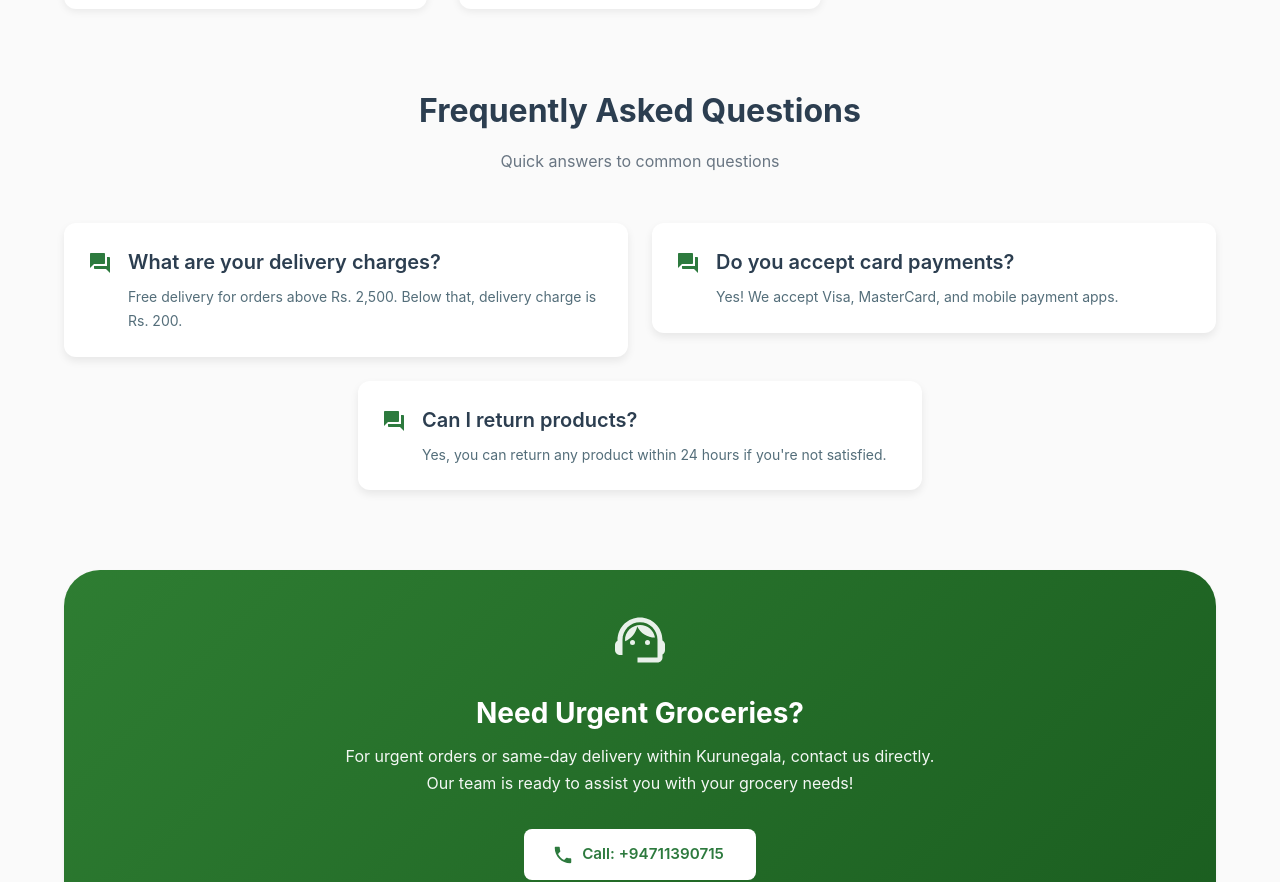
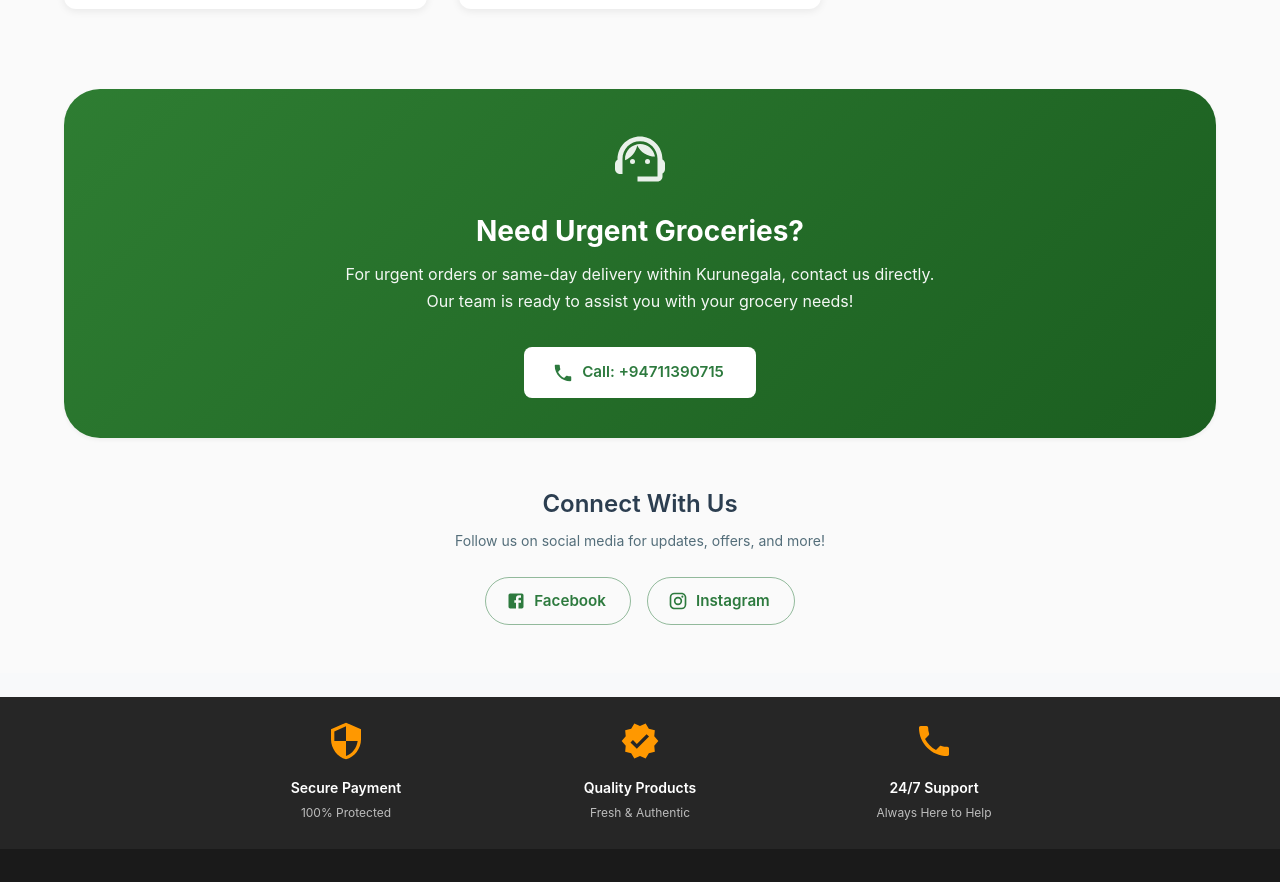
Before and after one commit to basidh20/C_C-Mart-Frontend, a React (Create React App) app: page /contact in a window 1280 px wide. Shown: the part 2071-2953 px from the top of the page. Built offline with nearby package versions, Linux system fonts and the light colour scheme; no server answers.

Commit message:
updated contact us

```diff
--- a/src/pages/Contact/Contact.js
+++ b/src/pages/Contact/Contact.js
@@ -25,7 +25,6 @@ import {
   Instagram,
   CheckCircle,
   SupportAgent,
-  QuestionAnswer,
 } from '@mui/icons-material';
 
 function Contact() {
@@ -77,21 +76,6 @@ function Contact() {
       title: 'Home Delivery',
       description: 'Fast and reliable delivery service to your doorstep. Quality products delivered fresh.',
       features: ['Same-day delivery', 'Multiple delivery zones', 'Track your order'],
-    },
-  ];
-
-  const faqs = [
-    {
-      question: 'What are your delivery charges?',
-      answer: 'Free delivery for orders above Rs. 2,500. Below that, delivery charge is Rs. 200.',
-    },
-    {
-      question: 'Do you accept card payments?',
-      answer: 'Yes! We accept Visa, MasterCard, and mobile payment apps.',
-    },
-    {
-      question: 'Can I return products?',
-      answer: 'Yes, you can return any product within 24 hours if you\'re not satisfied.',
     },
   ];
 
@@ -320,53 +304,6 @@ function Contact() {
           </Grid>
         </Box>
 
-        {/* FAQ Section */}
-        <Box sx={{ mb: 10 }}>
-          <Typography
-            variant="h3"
-            component="h2"
-            textAlign="center"
-            gutterBottom
-            sx={{ fontWeight: 700, mb: 2 }}
-          >
-            Frequently Asked Questions
-          </Typography>
-          <Typography
-            variant="body1"
-            textAlign="center"
-            sx={{ mb: 6, opacity: 0.7 }}
-          >
-            Quick answers to common questions
-          </Typography>
-
-          <Grid container spacing={3} justifyContent="center">
-            {faqs.map((faq, index) => (
-              <Grid item xs={12} md={6} key={index}>
-                <Paper
-                  elevation={2}
-                  sx={{
-                    p: 3,
-                    transition: 'all 0.3s',
-                    '&:hover': {
-                      boxShadow: 6,
-                    },
-                  }}
-                >
-                  <Box sx={{ display: 'flex', alignItems: 'start', mb: 1 }}>
-                    <QuestionAnswer color="primary" sx={{ mr: 2, mt: 0.5 }} />
-                    <Typography variant="h6" sx={{ fontWeight: 600 }}>
-                      {faq.question}
-                    </Typography>
-                  </Box>
-                  <Typography variant="body2" color="text.secondary" sx={{ ml: 5, lineHeight: 1.7 }}>
-                    {faq.answer}
-                  </Typography>
-                </Paper>
-              </Grid>
-            ))}
-          </Grid>
-        </Box>
-
         {/* Emergency Contact */}
         <Paper
           elevation={8}
```
